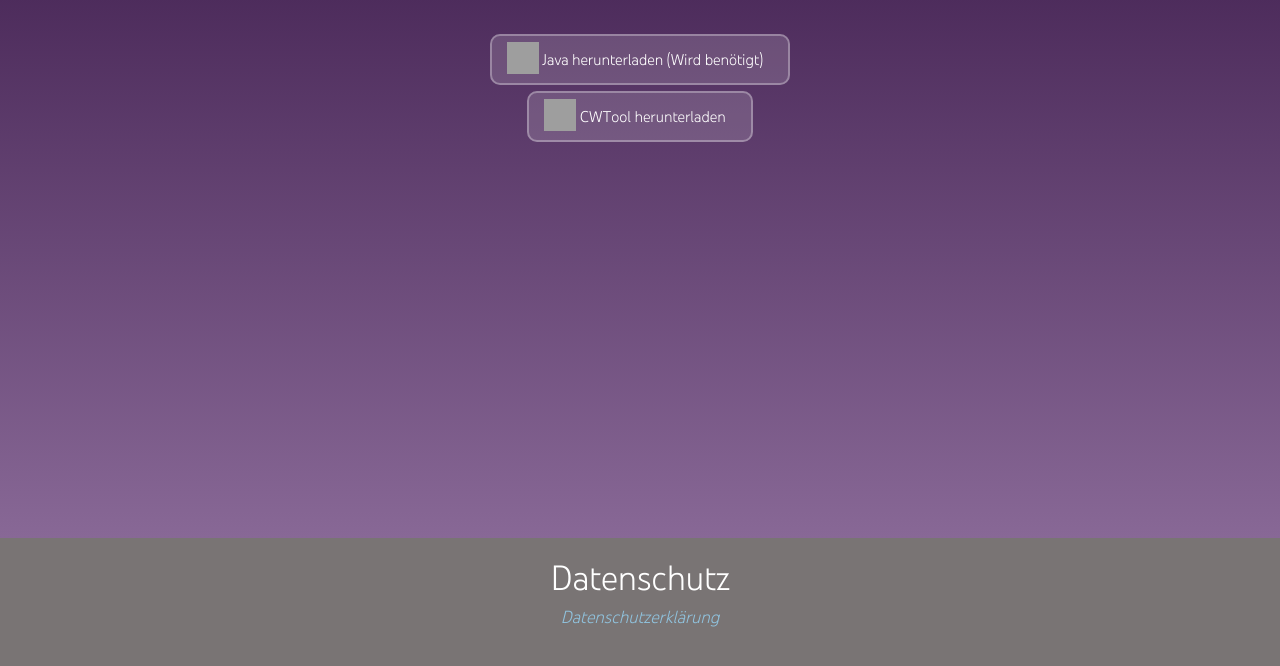
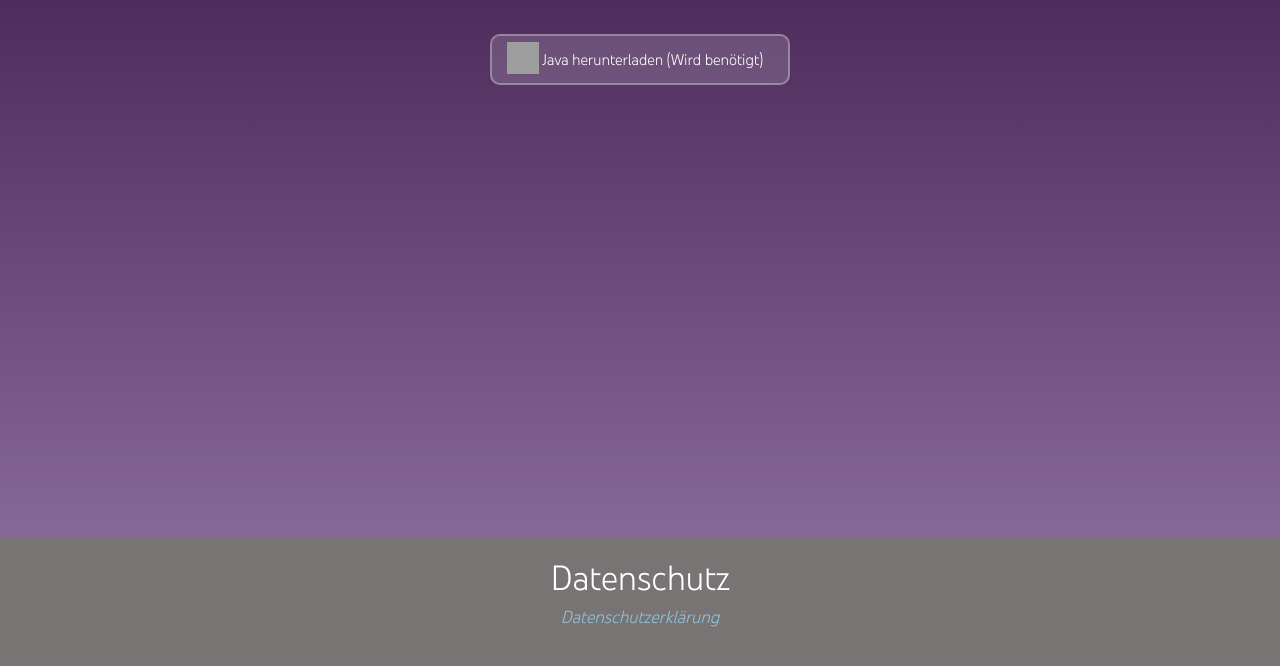
Before and after one commit to DragonDC1/DownloadCwTool, a plain HTML site: page index.html in a window 1280 px wide. Shown: the part 262-928 px from the top of the page. Drawn offline with Linux system fonts and the light colour scheme; grey boxes are pictures that could not be loaded.

Commit message:
Update index.html

```diff
--- a/index.html
+++ b/index.html
@@ -39,14 +39,14 @@
                         </a>
                     </div>
 
-                    <p>&nbsp;</p>
+                    <!--<p>&nbsp;</p>
                     <div class="cta button alt">
                         <a onclick="showDiv()">
                             <img src="https://cdn.pixabay.com/photo/2017/06/13/12/54/download-2398788__340.png"
                                 width="30" height="30" />
                             CWTool herunterladen
                         </a>
-                    </div>
+                    </div>-->
 
                     <form id="hello" style="display:none;">
                         <label><span style="margin-top: 30px;"></b></span></label><br>
```
